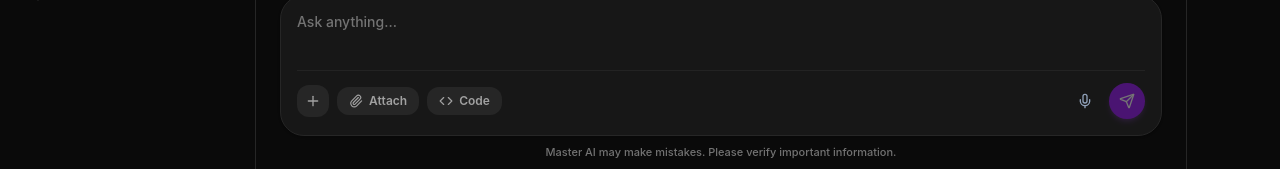
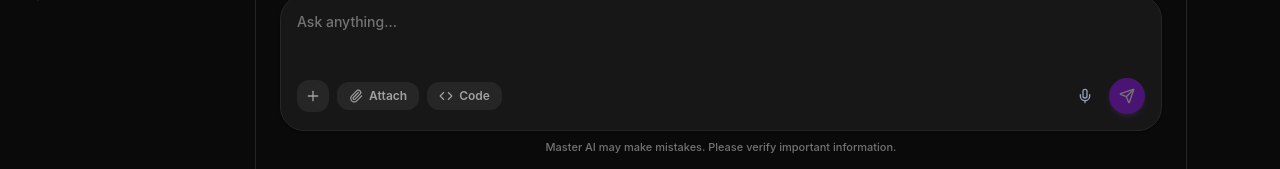
Before and after one commit to rupeshsah86/EduTech_Agents, a React (Vite) app in the folder frontend/: page /dashboard in a window 1280 px wide. Shown: the part 661-830 px from the top of the page. Built offline with nearby package versions, Linux system fonts and the light colour scheme; sample sign-in values are in the browser's storage.

Commit message:
removed horizontal divider line from chat prompt input box

```diff
--- a/frontend/src/components/dashboard/MasterAIChat.tsx
+++ b/frontend/src/components/dashboard/MasterAIChat.tsx
@@ -553,7 +553,7 @@ export const MasterAIChat: React.FC<MasterAIChatProps> = ({ activeAgentId, onTog
             />
 
             {/* Input Toolbar */}
-            <div className="flex items-center justify-between border-t border-slate-100 dark:border-neutral-800/80 pt-3">
+            <div className="flex items-center justify-between pt-2">
               {/* Left Action Buttons */}
               <div className="flex items-center gap-2">
                 <button
```
